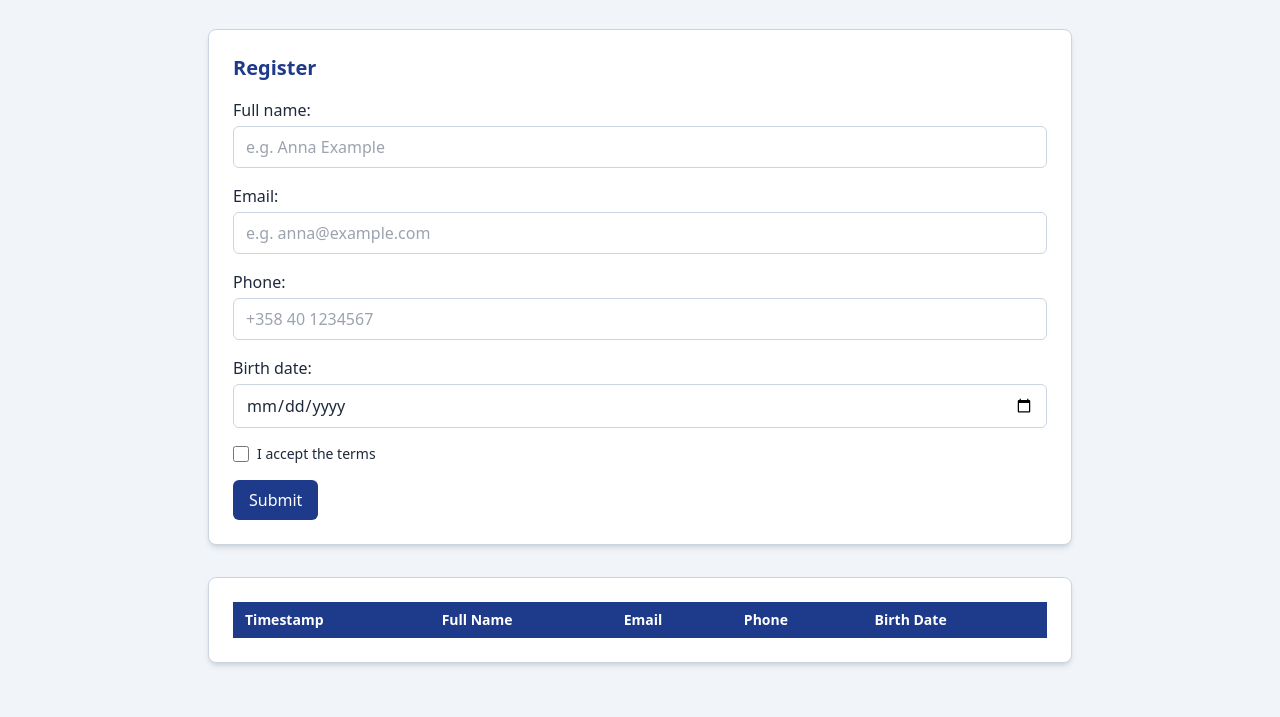
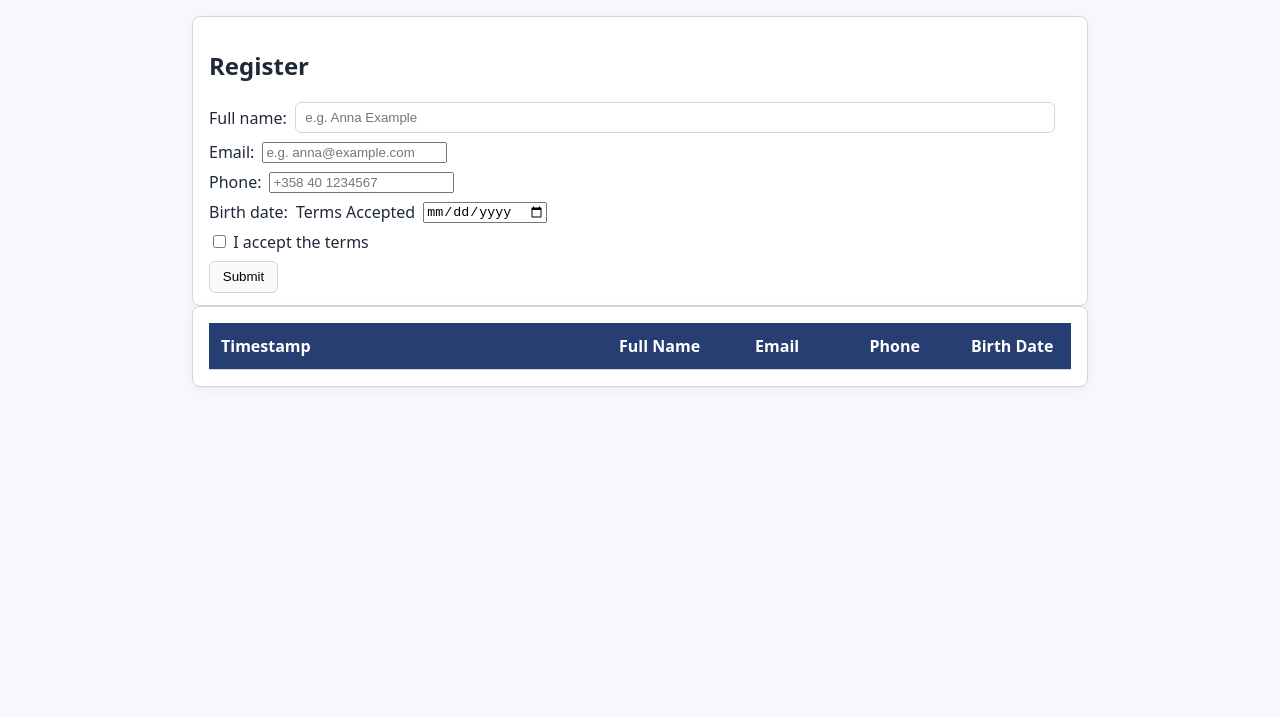
Before and after one commit to Dogsters03/Dogsters03.github.io, a plain HTML site: page index.html in a window 1280 px wide. Shown: the part 83-800 px from the top of the page. Drawn offline with nearby package versions, Linux system fonts and the light colour scheme.

Commit message:
Add files via upload

```diff
--- a/index.html
+++ b/index.html
@@ -3,83 +3,72 @@
 <head>
   <meta charset="UTF-8" />
   <title>Registration Form</title>
-  <script src="https://cdn.tailwindcss.com"></script>
+  <link rel="stylesheet" href="style.css" />
   <script defer src="index.js"></script>
 </head>
-<body class="bg-slate-100 text-slate-800 font-sans">
+<body>
   <!--
     Author: Mona Määttänen
-    Date: 2025-11-12
+    Date: 2025-11-03
   -->
-
-  <!-- Header -->
-  <header class="bg-blue-900 text-white py-6 text-center">
-    <h1 class="text-2xl font-semibold">Registration Form</h1>
+  <header class="site-header">
+    <h1>Registration Form</h1>
   </header>
 
-  <!-- Main -->
-  <main class="max-w-4xl mx-auto my-8 px-4">
-    <!-- Form Section -->
-    <section class="bg-white border border-slate-300 rounded-lg p-6 shadow-md mb-8" aria-label="User Registration">
-      <h2 class="text-xl font-semibold mb-4 text-blue-900">Register</h2>
-
-      <form id="registrationForm" novalidate class="space-y-4">
+  <main class="content">
+    <section class="controls" aria-label="User Registration">
+      <h2>Register</h2>
+      <form id="registrationForm" novalidate>
         <input type="hidden" id="timestamp" name="timestamp">
 
-        <div>
-          <label for="fullName" class="block font-medium mb-1">Full name:</label>
-          <input type="text" id="fullName" name="fullName" placeholder="e.g. Anna Example"
-                 class="w-full border border-slate-300 rounded-md px-3 py-2 focus:outline-none focus:ring-2 focus:ring-blue-900">
-          <span id="nameError" class="text-red-600 text-sm mt-1 block"></span>
+        <div class="form-row">
+          <label for="fullName">Full name:</label>
+          <input type="text" id="fullName" name="fullName" placeholder="e.g. Anna Example">
+          <span class="error" id="nameError"></span>
         </div>
 
-        <div>
-          <label for="email" class="block font-medium mb-1">Email:</label>
-          <input type="email" id="email" name="email" placeholder="e.g. anna@example.com"
-                 class="w-full border border-slate-300 rounded-md px-3 py-2 focus:outline-none focus:ring-2 focus:ring-blue-900">
-          <span id="emailError" class="text-red-600 text-sm mt-1 block"></span>
+        <div class="form-row">
+          <label for="email">Email:</label>
+          <input type="email" id="email" name="email" placeholder="e.g. anna@example.com">
+          <span class="error" id="emailError"></span>
         </div>
 
-        <div>
-          <label for="phone" class="block font-medium mb-1">Phone:</label>
-          <input type="tel" id="phone" name="phone" placeholder="+358 40 1234567"
-                 class="w-full border border-slate-300 rounded-md px-3 py-2 focus:outline-none focus:ring-2 focus:ring-blue-900">
-          <span id="phoneError" class="text-red-600 text-sm mt-1 block"></span>
+        <div class="form-row">
+          <label for="phone">Phone:</label>
+          <input type="tel" id="phone" name="phone" placeholder="+358 40 1234567">
+          <span class="error" id="phoneError"></span>
         </div>
 
-        <div>
-          <label for="birthdate" class="block font-medium mb-1">Birth date:</label>
-          <input type="date" id="birthdate" name="birthdate"
-                 class="w-full border border-slate-300 rounded-md px-3 py-2 focus:outline-none focus:ring-2 focus:ring-blue-900">
-          <span id="birthError" class="text-red-600 text-sm mt-1 block"></span>
+        <div class="form-row">
+          <label for="birthdate">Birth date:</label>
+          <th>Terms Accepted</th>
+          <input type="date" id="birthdate" name="birthdate">
+          <span class="error" id="birthError"></span>
         </div>
 
-        <div class="flex items-center gap-2">
-          <input type="checkbox" id="terms" class="w-4 h-4 text-blue-900 border-slate-300 focus:ring-blue-900">
-          <label for="terms" class="text-sm">I accept the terms</label>
-          <span id="termsError" class="text-red-600 text-sm ml-2"></span>
+        <div class="form-row">
+          <label>
+            <input type="checkbox" id="terms"> I accept the terms
+          </label>
+          <span class="error" id="termsError"></span>
         </div>
 
-        <button type="submit"
-                class="bg-blue-900 text-white px-4 py-2 rounded-md hover:bg-blue-800 transition">
-          Submit
-        </button>
+        <button type="submit" class="btn">Submit</button>
       </form>
     </section>
 
-    <!-- Table Section -->
-    <div class="bg-white border border-slate-300 rounded-lg p-6 shadow-md overflow-x-auto">
-      <table id="dataTable" class="min-w-full text-sm border-collapse">
+    <div class="table-wrap">
+      <table id="dataTable" class="table">
         <thead>
-          <tr class="bg-blue-900 text-white">
-            <th class="text-left py-2 px-3">Timestamp</th>
-            <th class="text-left py-2 px-3">Full Name</th>
-            <th class="text-left py-2 px-3">Email</th>
-            <th class="text-left py-2 px-3">Phone</th>
-            <th class="text-left py-2 px-3">Birth Date</th>
+          <tr>
+            <th>Timestamp</th>
+            <th>Full Name</th>
+            <th>Email</th>
+            <th>Phone</th>
+            <th>Birth Date</th>
           </tr>
         </thead>
-        <tbody class="divide-y divide-slate-200"></tbody>
+        <tbody></tbody>
       </table>
     </div>
   </main>
--- a/index.js
+++ b/index.js
@@ -25,6 +25,7 @@ document.addEventListener("DOMContentLoaded", () => {
       form.email.value.trim(),
       form.phone.value.trim(),
       form.birthdate.value
+      form.terms.checked ? "Yes" : "No"
     ].forEach(text => {
       const td = document.createElement("td");
       td.textContent = text;
--- /dev/null
+++ b/style.css
@@ -0,0 +1,234 @@
+/*
+Author: Mona Määttänen
+Date: 2025-11-03
+*/
+
+:root {
+  --base-size: 1rem;
+  --h1-size: 1.6rem;
+
+  --page-bg: #f6f8fb;
+  --text: #1f2937;
+  --brand: #273e73;
+  --table-alt: #eef3ff;
+  --border: #d0d7e2;
+
+  --radius: 8px;
+}
+
+html,
+body {
+  height: 100%;
+}
+
+body {
+  margin: 0;
+  background: var(--page-bg);
+  color: var(--text);
+  font-family: system-ui, -apple-system, Segoe UI, Roboto, Arial, sans-serif;
+  font-size: var(--base-size);
+}
+
+/* Header */
+.site-header {
+  padding-top: 2rem;
+  padding-bottom: 1rem;
+  background: var(--brand);
+  color: #fff;
+}
+
+.site-header h1 {
+  font-size: var(--h1-size);
+  margin: 0;
+  text-align: center;
+}
+
+/* Content container with side margins */
+.content {
+  margin-left: 15%;
+  margin-right: 15%;
+  padding-top: 1rem;
+  padding-bottom: 2rem;
+}
+
+/* --- NEW: top row split (50% + 50%) --- */
+.top-grid {
+  display: flex;
+  gap: 1rem;
+  margin-bottom: 1rem;
+}
+
+.student-info,
+.controls {
+  background: #fff;
+  border: 1px solid var(--border);
+  border-radius: var(--radius);
+  padding: 0.75rem 1rem;
+  box-shadow: 0 2px 10px rgba(0, 0, 0, 0.04);
+}
+
+.student-info {
+  flex: 1 1 30%;
+}
+
+.controls {
+  flex: 1 1 70%;
+}
+
+.student-info p {
+  margin: 0;
+}
+
+.student-info p+p {
+  margin-top: 0.5rem;
+}
+
+.controls-title,
+.student-info-title {
+  margin: 0 0 0.5rem 0;
+  font-size: 1.1rem;
+}
+
+.form-row {
+  display: flex;
+  gap: 0.5rem;
+  align-items: center;
+  margin: 0.5rem 0;
+}
+
+.form-row input[type="text"] {
+  flex: 1 1 auto;
+  padding: 0.45rem 0.6rem;
+  border: 1px solid var(--border);
+  border-radius: 6px;
+}
+
+.days-group {
+  margin: 0.5rem 0 0.75rem;
+  border: 1px dashed var(--border);
+  border-radius: 6px;
+  padding: 0.5rem 0.75rem;
+  display: flex;
+  flex-wrap: wrap;
+  gap: 0.75rem;
+}
+
+.days-group legend {
+  padding: 0 0.25rem;
+  font-weight: 600;
+  color: #334155;
+}
+
+.btn {
+  padding: 0.45rem 0.8rem;
+  border: 1px solid var(--border);
+  border-radius: 6px;
+  background: #f8fafc;
+  cursor: pointer;
+}
+
+.btn:hover {
+  background: #eef2f7;
+}
+
+.btn-secondary {
+  background: #ffffff;
+}
+
+/* Table container */
+.table-wrap {
+  background: #fff;
+  border: 1px solid var(--border);
+  border-radius: var(--radius);
+  padding: 1rem;
+  overflow-x: auto;
+  box-shadow: 0 2px 10px rgba(0, 0, 0, 0.06);
+}
+
+/* Table */
+.table {
+  width: 100%;
+  border-collapse: collapse;
+  font-size: 1rem;
+}
+
+/* Header cells */
+.table thead th {
+  background: var(--brand);
+  color: #fff;
+  text-align: left;
+  padding: 0.75rem;
+  border-bottom: 1px solid var(--border);
+}
+
+/* Body cells */
+.table tbody td {
+  padding: 0.6rem 0.75rem;
+  border-bottom: 1px solid var(--border);
+}
+
+/* Alternate row color */
+.table tbody tr:nth-child(even) {
+  background: var(--table-alt);
+}
+
+/* Column widths: 40% + 12%*5 = 100% */
+.table thead th:nth-child(1),
+.table tbody td:nth-child(1) {
+  width: 40%;
+}
+
+.table thead th:nth-child(n+2),
+.table tbody td:nth-child(n+2) {
+  width: 12%;
+  text-align: center;
+}
+
+/* Small screens: stack the top blocks */
+@media (max-width: 860px) {
+  .content {
+    margin-left: 5%;
+    margin-right: 5%;
+  }
+
+  .top-grid {
+    flex-direction: column;
+  }
+}
+
+/* ≤ 768px: margins 5% */
+@media (max-width: 768px) {
+  .content {
+    margin-left: 5%;
+    margin-right: 5%;
+  }
+
+  .site-header,
+  .intro,
+  .other-content {
+    display: none;
+  }
+
+  .student-info,
+  .table-wrap {
+    display: block;
+  }
+}
+
+/* ≤ 640px: margins 1%, show only the table */
+@media (max-width: 640px) {
+  .content {
+    margin-left: 1%;
+    margin-right: 1%;
+  }
+
+  .student-info {
+    display: none;
+  }
+}
+
+.error {
+  color: #c00;
+  font-size: 0.9rem;
+  margin-left: 0.5rem;
+}
```
